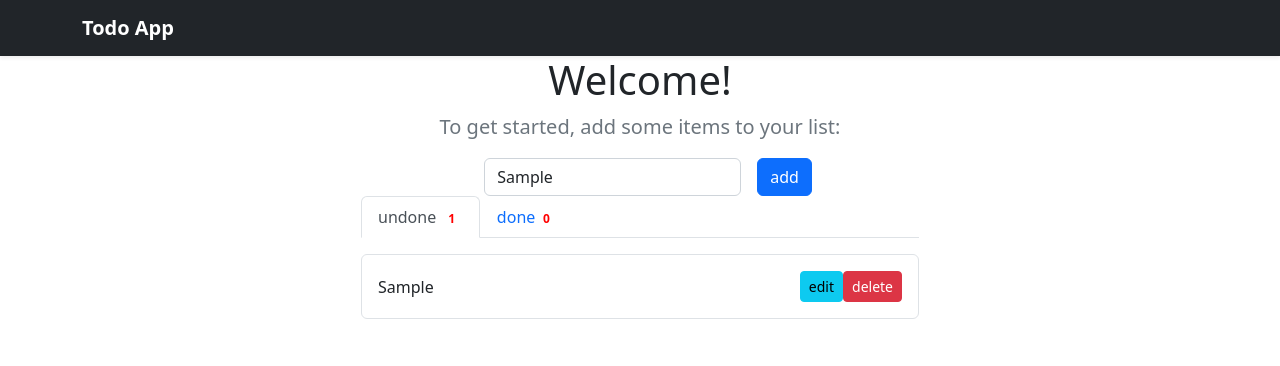
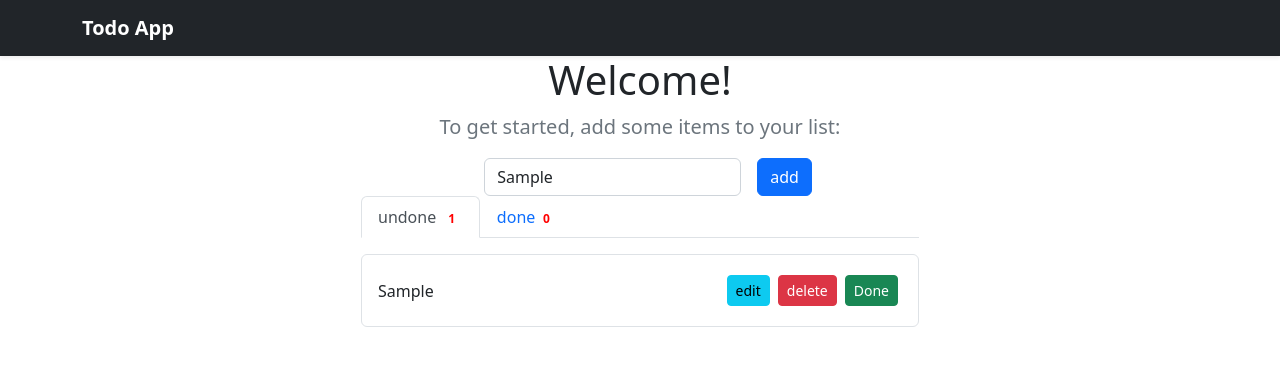
Before and after one commit to ftmeslr/react-todo-list, a React (Create React App) app: page / in a window 1280 px wide. Both pictures are taken after typing "Sample" into the empty fields and a click on the button "add". Shown: the top 366 px of the page. Built offline with nearby package versions, Linux system fonts and the light colour scheme.

Commit message:
Done and unDone Done :))))

```diff
--- a/src/Components/App.js
+++ b/src/Components/App.js
@@ -13,8 +13,14 @@ function App() {
     const filterTodos = todos.filter((item) => item.id !== id);
     setTodos(filterTodos);
   };
+  const filterTodos = todos.filter((item) => item.done === statusDone);
 
-  const filterTodos = todos.filter((item) => item.done === statusDone);
+  const doneToggle = (id) => {
+    const item = todos.find((item) => item.id === id);
+    item.done = !item.done ;
+    let newTodos = todos.filter((item) => item.id !== id);
+    setTodos([...newTodos, item]);
+  };
 
   return (
     <>
@@ -79,7 +85,12 @@ function App() {
                   ) : (
                     filterTodos.map((item) => {
                       return (
-                        <Todo key={item.id} item={item} remove={deleteTodo} />
+                        <Todo
+                          key={item.id}
+                          item={item}
+                          remove={deleteTodo}
+                          doneChange={doneToggle}
+                        />
                       );
                     })
                   )}
--- a/src/Components/Todo.js
+++ b/src/Components/Todo.js
@@ -1,26 +1,44 @@
-const Todo = ({ item, remove }) => {
-  console.log(item);
-  const { id, text } = item;
+const Todo = ({ item, remove, doneChange }) => {
+  const { id, text, done } = item;
   const handleDelete = () => {
-    // e.preventDefau0  lt();
     remove(id);
-    console.log(id)
+  };
+  const handleDone = () => {
+    doneChange(id);
   };
   return (
     <div className="col-6 mb-2">
       <div className="d-flex justify-content-between align-items-center border rounded p-3">
         <div>{text}</div>
         <div>
-          <button type="button" className="btn btn-info btn-sm">
+          <button type="button" className="btn btn-info btn-sm m-1">
             edit
           </button>
           <button
             onClick={handleDelete}
             type="button"
-            className="btn btn-danger btn-sm ml-1"
+            className="btn btn-danger btn-sm m-1"
           >
             delete
           </button>
+
+          {done === true ? (
+            <button
+              onClick={handleDone}
+              type="button"
+              className="btn btn-warning btn-sm m-1"
+            >
+              UnDone
+            </button>
+          ) : (
+            <button
+              onClick={handleDone}
+              type="button"
+              className="btn btn-success btn-sm m-1"
+            >
+              Done
+            </button>
+          )}
         </div>
       </div>
     </div>
```
